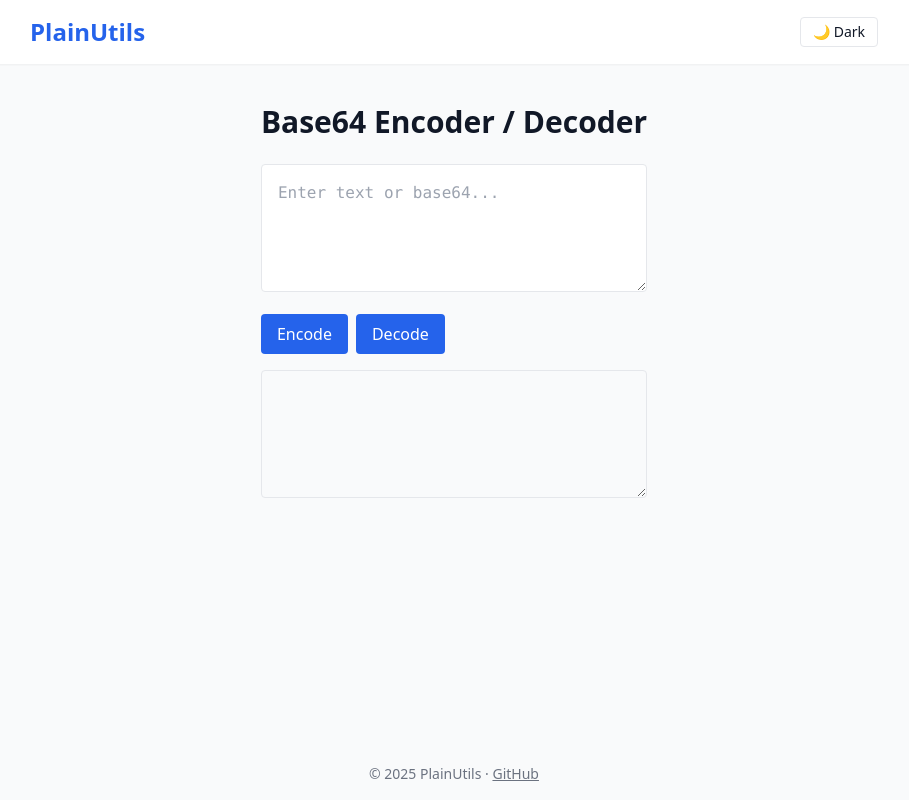
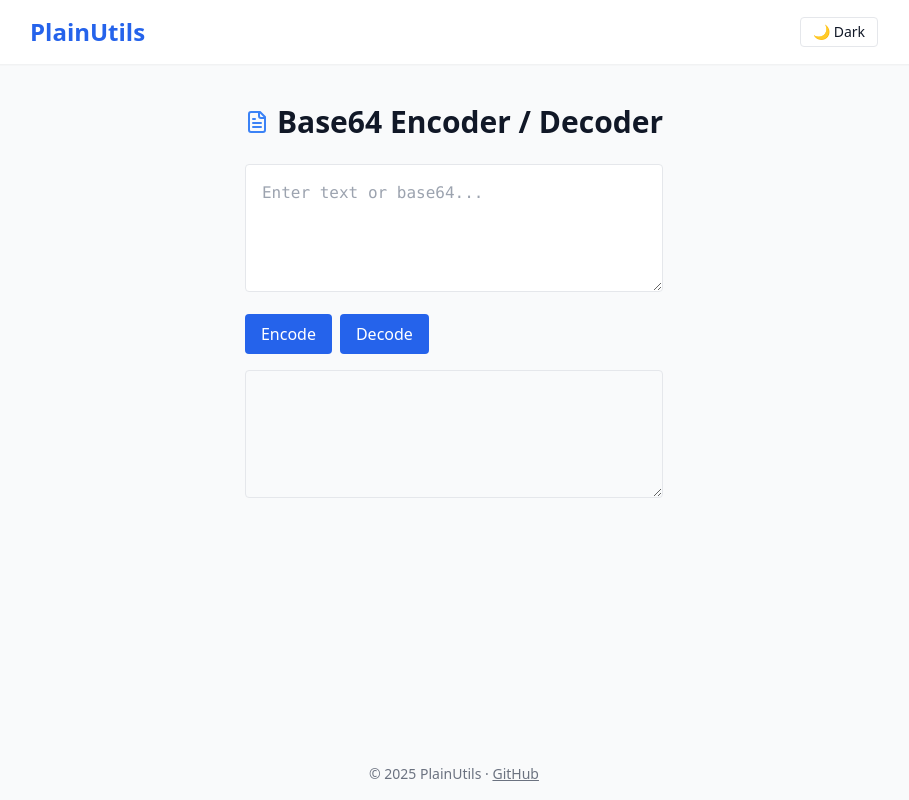
Before and after one commit to pingryte/plainutils, a Next.js app: page /tools/base64 in a window 1280 px wide. Shown: the whole page, without its empty margins (186-1095 px from the left). Built offline with nearby package versions, Linux system fonts and the light colour scheme.

Commit message:
Added icons to tool pages

```diff
--- a/components/Layout.js
+++ b/components/Layout.js
@@ -2,24 +2,34 @@ import Head from 'next/head';
 import Link from 'next/link';
 import { useRouter } from 'next/router';
 import DarkModeToggle from './DarkModeToggle';
+import { iconMap } from '../lib/iconMap';
+
 
 export default function Layout({ title, children }) {
   const router = useRouter();
   const isHome = router.pathname === '/';
+  const isToolPage = router.pathname.startsWith('/tools/');
+  const toolSlug = isToolPage ? router.pathname.split('/').pop() : null;
+  const Icon = toolSlug ? iconMap[toolSlug] : null;
+
+  const formattedTitle = title || (
+    toolSlug
+      ? toolSlug.replace(/-/g, ' ').replace(/\b\w/g, l => l.toUpperCase())
+      : 'PlainUtils'
+  );
 
   return (
     <div className="min-h-screen bg-gray-50 dark:bg-gray-950 text-gray-900 dark:text-gray-100 flex flex-col">
       <Head>
-        <title>{title}</title>
+        <title>{formattedTitle}</title>
         <meta name="description" content="PlainUtils – simple web tools for developers and everyday tasks" />
-        <meta property="og:title" content={title} />
+        <meta property="og:title" content={formattedTitle} />
         <meta property="og:description" content="PlainUtils – simple web tools for developers and everyday tasks" />
         <meta property="og:type" content="website" />
         <meta property="og:url" content="https://plainutils.pingryte.com" />
         <meta property="og:image" content="https://plainutils.pingryte.com/og-image.png" />
         <meta name="twitter:card" content="summary_large_image" />
       </Head>
-
 
       <header className="bg-white dark:bg-gray-900 shadow-sm">
         <div className="px-6 py-4 max-w-4xl mx-auto flex justify-between items-center">
@@ -32,7 +42,10 @@ export default function Layout({ title, children }) {
 
       <main className="flex-1 px-6 py-10 max-w-4xl mx-auto">
         {!isHome && (
-          <h1 className="text-3xl font-bold mb-6">{title}</h1>
+          <div className="flex items-center gap-2 mb-6">
+            {Icon && <Icon className="w-6 h-6 text-blue-500" />}
+            <h1 className="text-3xl font-bold">{formattedTitle}</h1>
+          </div>
         )}
         {children}
       </main>
@@ -48,7 +61,6 @@ export default function Layout({ title, children }) {
           GitHub
         </a>
       </footer>
-
     </div>
   );
 }
--- /dev/null
+++ b/lib/iconMap.js
@@ -0,0 +1,17 @@
+import {
+  FileText,
+  Code,
+  Calendar,
+  ClipboardList,
+  Type,
+  TextCursorInput,
+} from 'lucide-react';
+
+export const iconMap = {
+  'word-counter': ClipboardList,
+  'json-formatter': Code,
+  'unix-timestamp': Calendar,
+  'base64': FileText,
+  'case-converter': Type,
+  'text-diff': TextCursorInput,
+};
```
